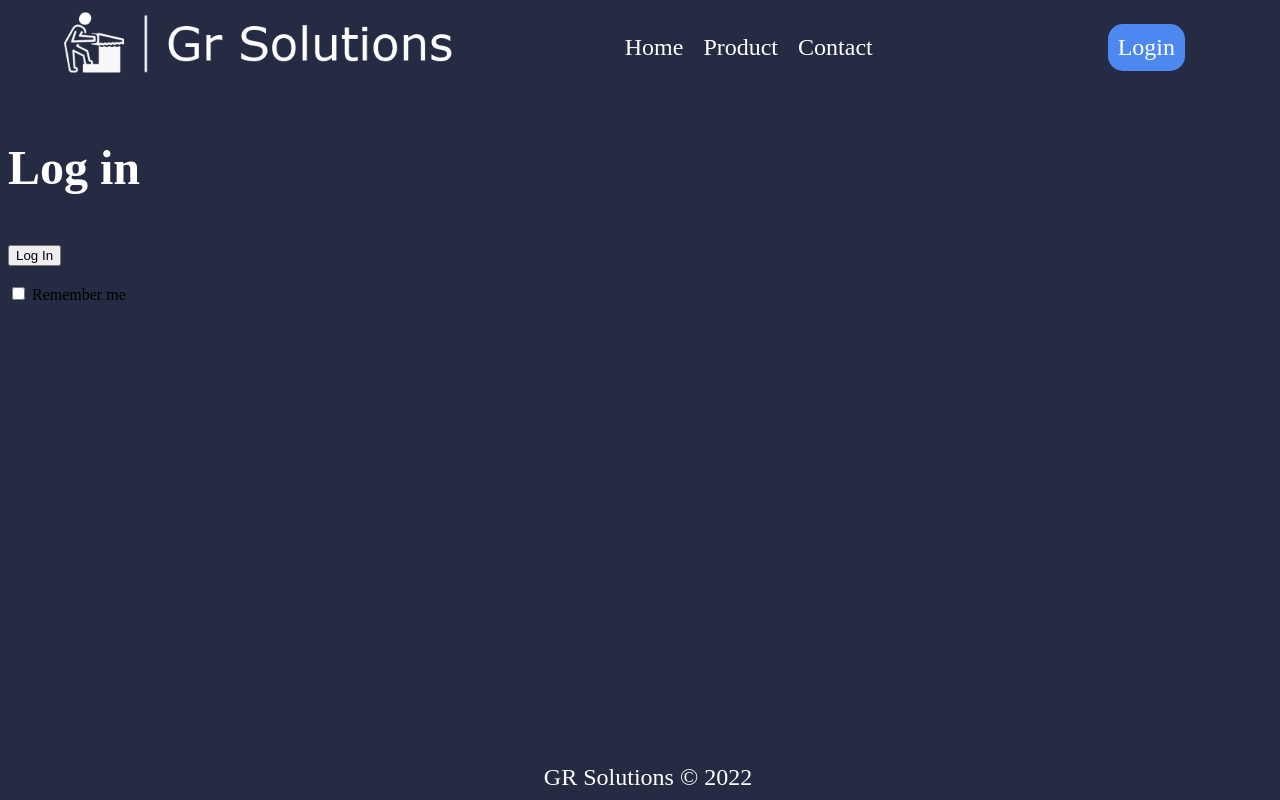
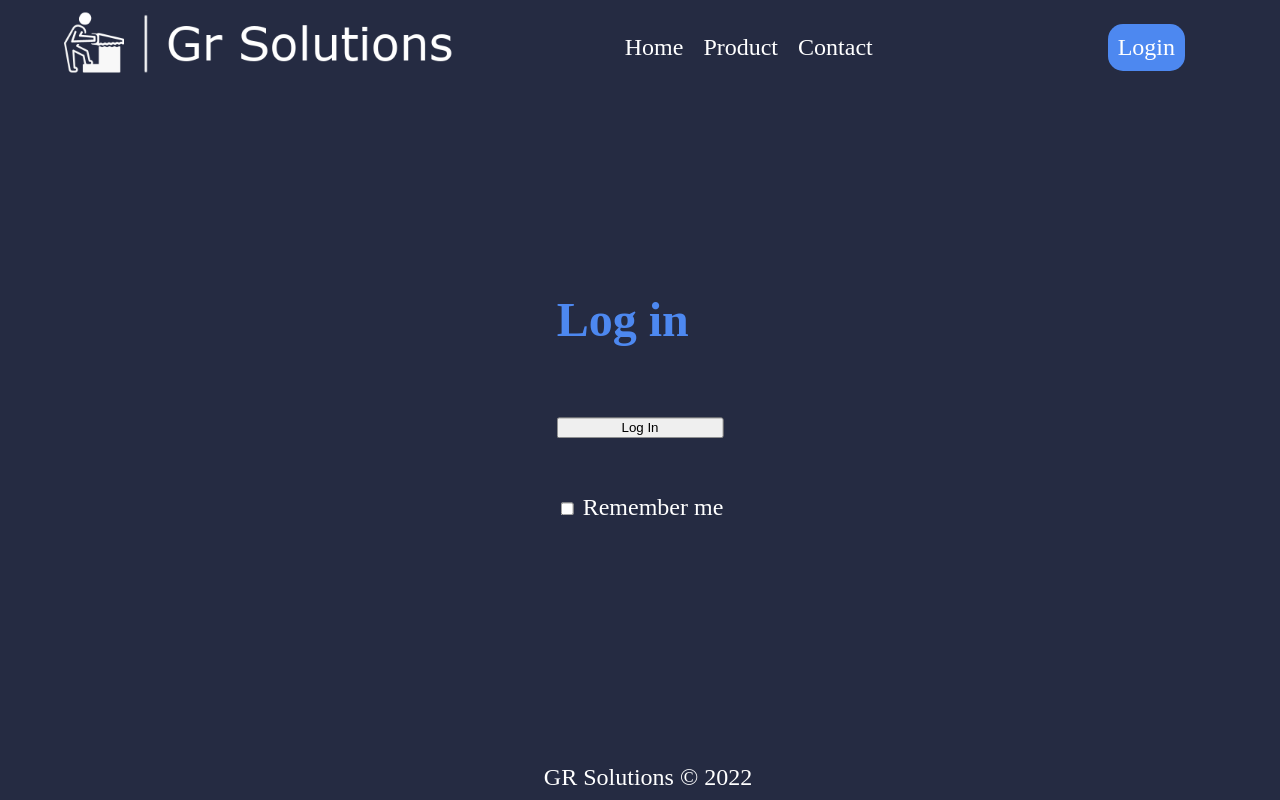
Before and after one commit to BenSisk/Teamwork-and-Professionalism, a Django app: template uniProject/uniProject/templates/login.html in a window 1280 px wide. Run offline with Django 3.2, Linux system fonts and the light colour scheme; the template is opened without the code that fills it, so the values that code supplies are empty; parts of the project's set-up code (start-up, migrations or seed data) failed here and were passed over.

Commit message:
Tidy up login css

```diff
--- a/uniProject/uniProject/static/css/styles.css
+++ b/uniProject/uniProject/static/css/styles.css
@@ -104,7 +104,7 @@ h3 {
 	color: white;
 }
 
-p {
+p, label {
 	display: block;
 	font-size: 1.5em;
 	color: #FFFFFF;
@@ -136,7 +136,7 @@ footer {
 	display: flex;
 	flex-flow: row;
 }
-h1 {
+h1, h2 {
 	color: #4D88F0;
 }
 
@@ -187,3 +187,13 @@ h1 {
 #indexButtons ul li:hover{
        background: #4D88F0;
 }
+
+main > form {
+	display: flex;
+	flex-direction: column;
+	gap: 10px;
+	left: 50%;
+	top: 50%;
+	position: absolute;
+	transform: translate(-50%, -50%);
+}
```
